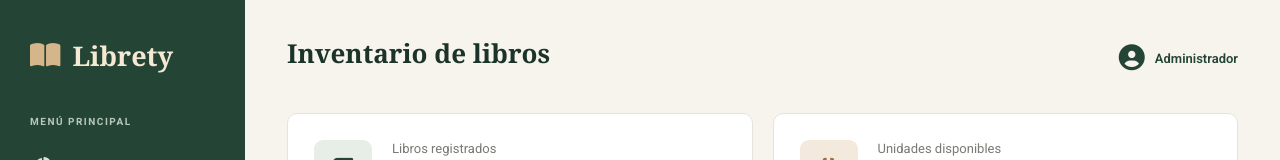
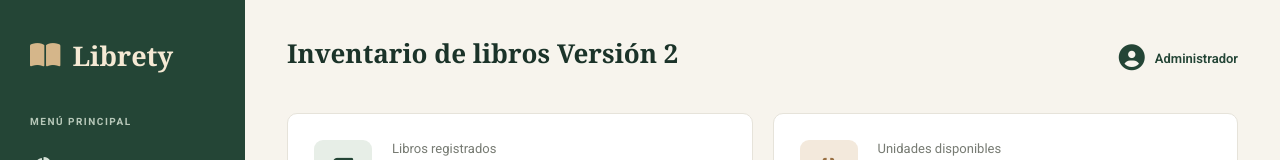
Before and after one commit to vane2810/librety, a website: page public/index.html in a window 1280 px wide. Shown: the top 160 px of the page. Drawn offline with Linux system fonts and the light colour scheme; no server answers.

Commit message:
Update header title to 'Inventario de libros Versión 2'

```diff
--- a/public/index.html
+++ b/public/index.html
@@ -83,7 +83,7 @@
 
             <header class="topbar">
                 <div>
-                    <h1>Inventario de libros</h1>
+                    <h1>Inventario de libros Versión 2</h1>
                 </div>
 
                 <div class="user-info">
```
